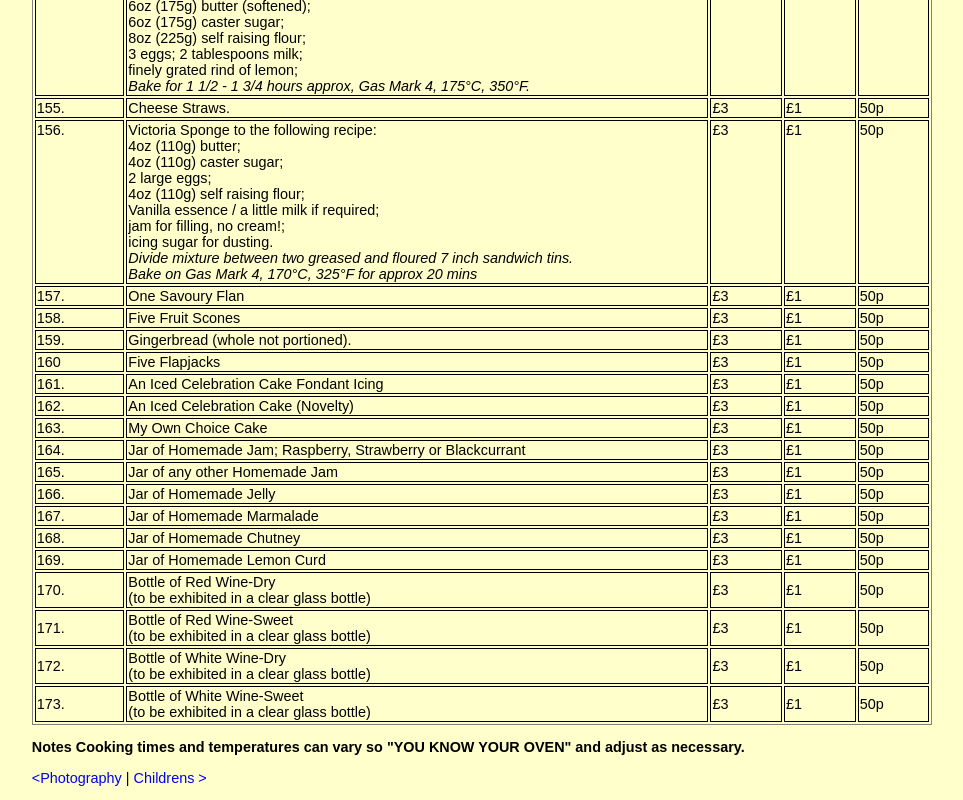
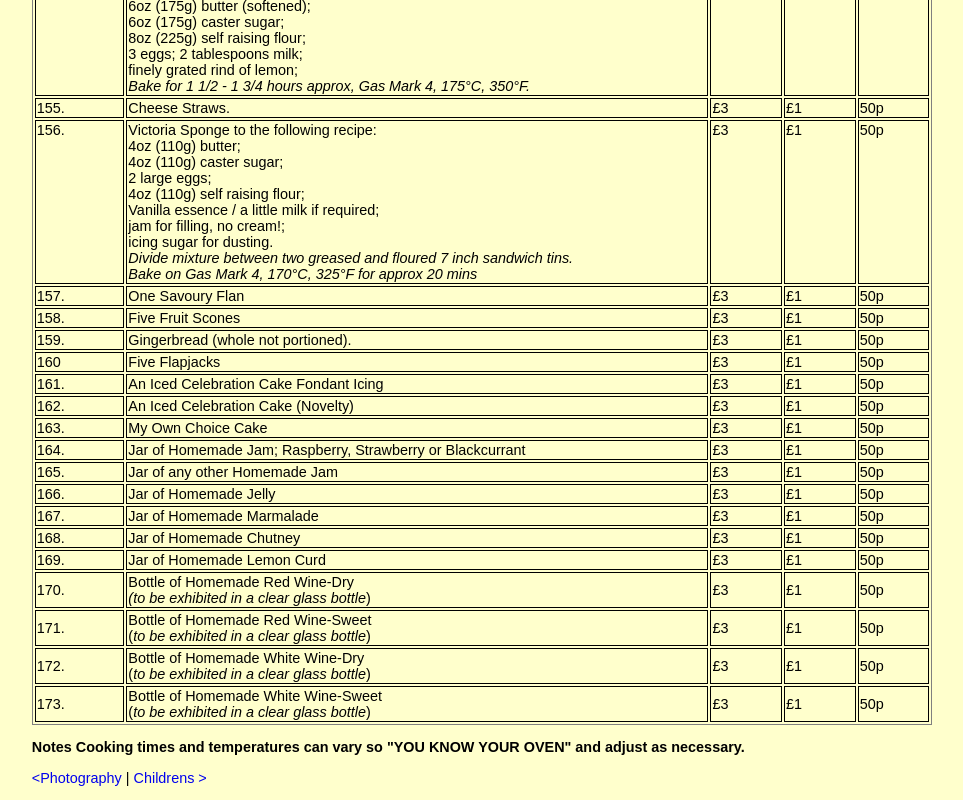
Before and after one commit to GNevill/Littlewick, a plain HTML site: page Cookery-~-Classes-144-to-173.htm in a window 1280 px wide. Shown: the part 1001-1801 px from the top of the page, without its empty margins (288-1251 px from the left). Drawn offline with Linux system fonts and the light colour scheme.

Commit message:
Reflect changes to published schedule

```diff
--- a/Cookery-~-Classes-144-to-173.htm
+++ b/Cookery-~-Classes-144-to-173.htm
@@ -339,32 +339,32 @@ style="font-size:75%;" >
     </tr>
     <tr>
       <td class="auto-style2">170.</td>
-      <td class="auto-style2">Bottle of Red Wine-Dry<br>
-	  (to be exhibited in a clear glass bottle)</td>
+      <td class="auto-style2">Bottle of Homemade Red Wine-Dry<br>
+	    <em>(to be exhibited in a clear glass bottle</em>)</td>
       <td class="auto-style2">£3</td>
       <td class="auto-style2">£1</td>
       <td class="auto-style2">50p</td>
     </tr>
     <tr>
       <td class="auto-style2">171.</td>
-      <td class="auto-style2">Bottle of Red Wine-Sweet<br>
-	  (to be exhibited in a clear glass bottle)</td>
+      <td class="auto-style2">Bottle of Homemade Red Wine-Sweet<br>
+	  (<em>to be exhibited in a clear glass bottle</em>)</td>
       <td class="auto-style2">£3</td>
       <td class="auto-style2">£1</td>
       <td class="auto-style2">50p</td>
     </tr>
     <tr>
       <td class="auto-style2">172.</td>
-      <td class="auto-style2">Bottle of White Wine-Dry<br>
-	  (to be exhibited in a clear glass bottle)</td>
+      <td class="auto-style2">Bottle of Homemade White Wine-Dry<br>
+	  (<em>to be exhibited in a clear glass bottle</em>)</td>
       <td class="auto-style2">£3</td>
       <td class="auto-style2">£1</td>
       <td class="auto-style2">50p</td>
     </tr>
     <tr>
       <td class="auto-style2">173.</td>
-      <td class="auto-style2">Bottle of White Wine-Sweet<br>
-	  (to be exhibited in a clear glass bottle)</td>
+      <td class="auto-style2">Bottle of Homemade White Wine-Sweet<br>
+	  (<em>to be exhibited in a clear glass bottle</em>)</td>
       <td class="auto-style2">£3</td>
       <td class="auto-style2">£1</td>
       <td class="auto-style2">50p</td>
```
Also changed, not shown: Floral-Art-Section.htm (+1 -1 lines), Handicraft,-Cookery,-Photography--and--Children.htm (+8 -6 lines), Horse-Show-Introduction.htm (+2 -2 lines).
